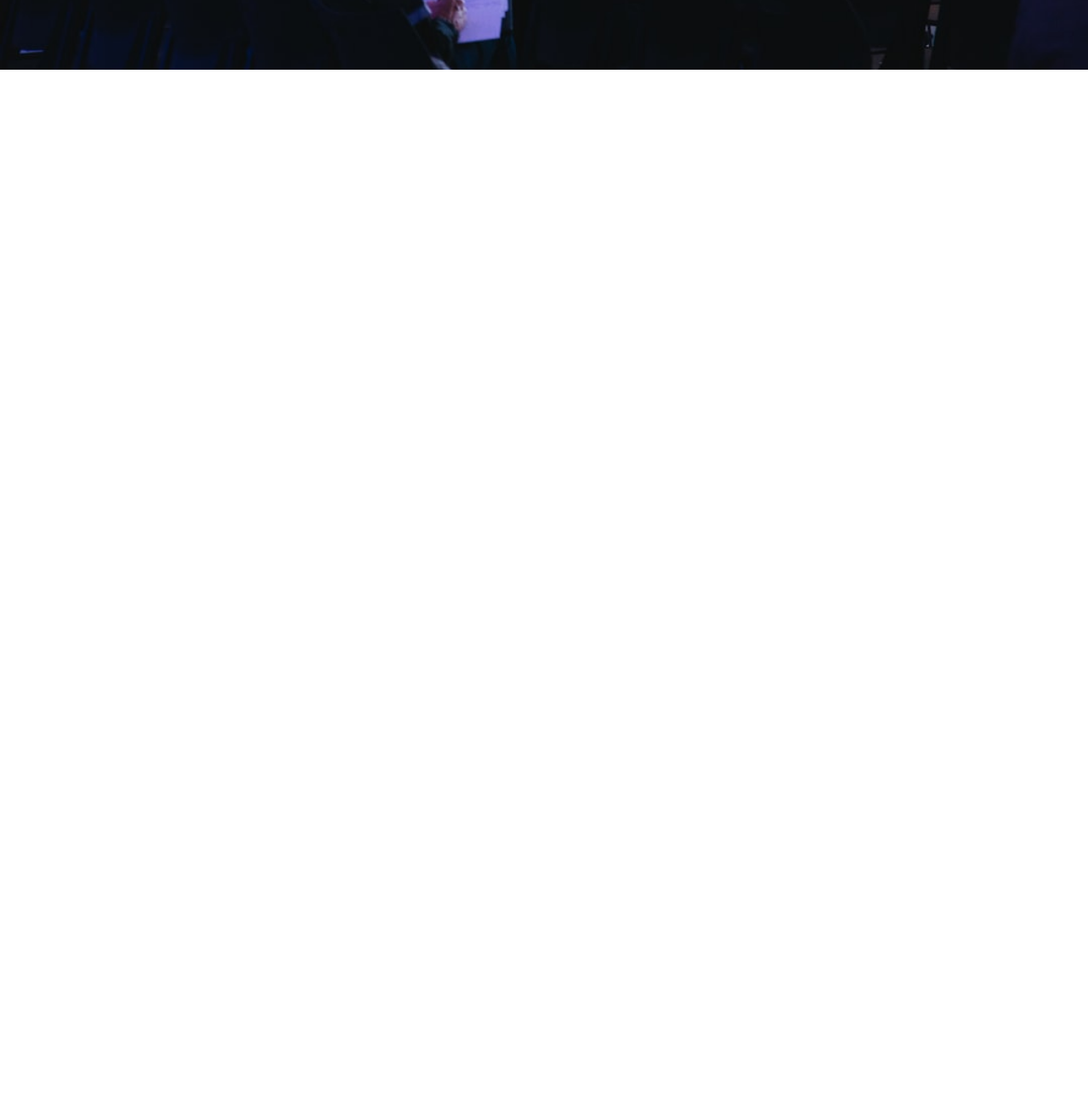
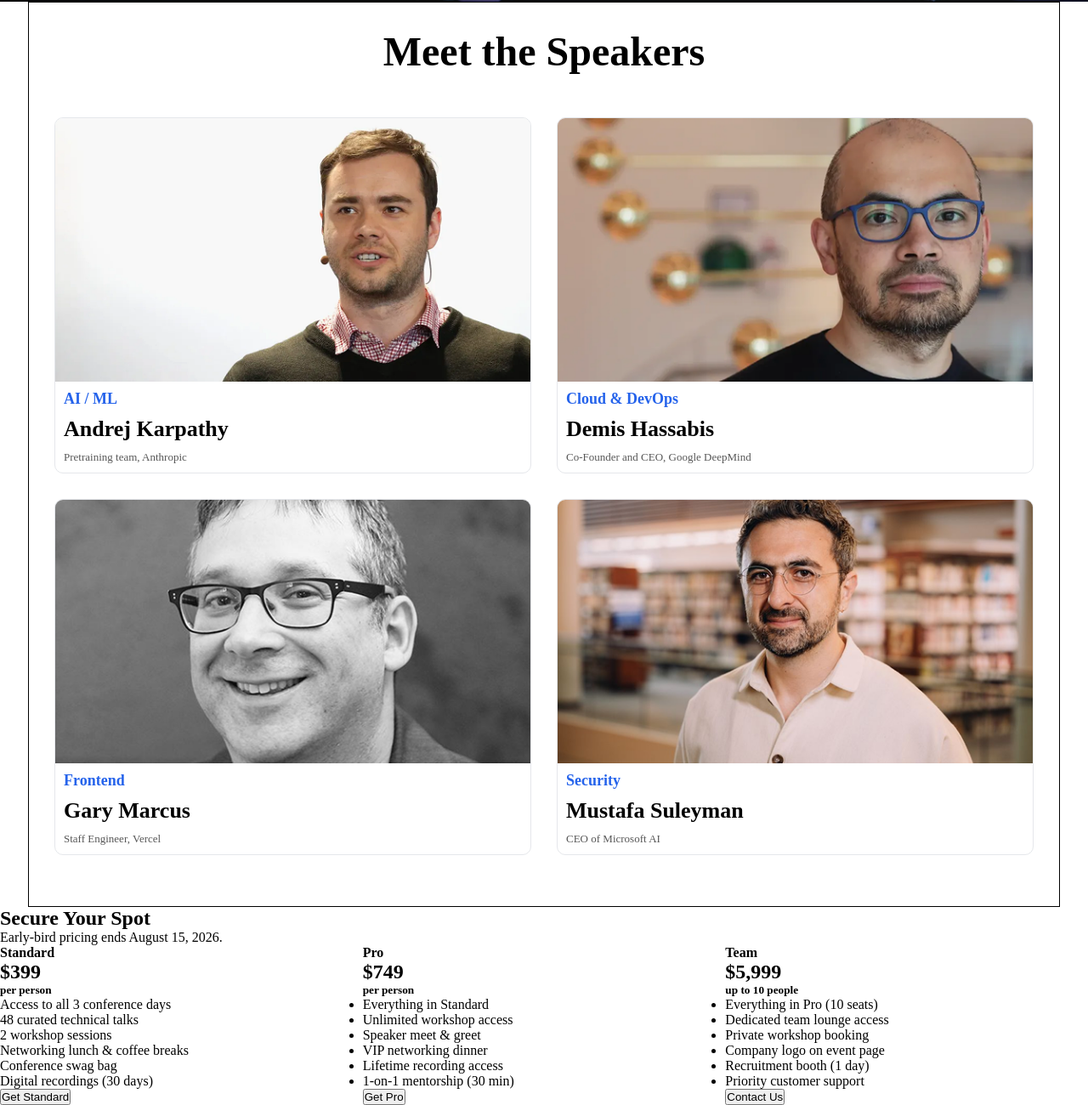
Before and after one commit to tanvirislam-444/assignment-1, a plain HTML site: page index.html in a window 1280 px wide. Shown: the part 786-2086 px from the top of the page at 85% size. Before the commit the page ends 868 px from the top, so only its background shows below. Drawn offline with Linux system fonts and the light colour scheme.

Commit message:
invited speakers section add and pricing card section start

```diff
--- a/index.html
+++ b/index.html
@@ -33,8 +33,90 @@
             <h1>Code. <em>Connect.</em> Create</h1>
             <p>Join 4,000+ engineers, founders, and builders at the premier developer conference of 2026. Three days of cutting-edge talks, hands-on workshops, and meaningful connections.</p>
             <button>Register Now</button>
-
         </div>
      </section>
+     <!-- invited speakers section start  -->
+     <section class="speakers">
+        <h1>Meet the Speakers</h1>
+        <div class="container-b">
+            <div class="box-e">
+                <div class="speaker-card">
+                    <img src="./B14-A01-DevConf-2026/assets/andrej.png" alt="none">
+                    <h5>AI / ML</h5>
+                    <h3>Andrej Karpathy</h3>
+                    <p>Pretraining team, Anthropic</p>
+                </div>
+                <div class="speaker-card">
+                    <img src="./B14-A01-DevConf-2026/assets/gary.png" alt="none">
+                    <h5>Frontend</h5>
+                    <h3>Gary Marcus</h3>
+                    <p>Staff Engineer, Vercel</p>
+                </div>
+                </div>
+                <div class="box-e">
+                 <div class="speaker-card">
+                    <img src="./B14-A01-DevConf-2026/assets/demis.png" alt="none">
+                    <h5>Cloud & DevOps</h5>
+                    <h3>Demis Hassabis</h3>
+                    <p>Co-Founder and CEO, Google DeepMind</p>
+                </div>
+                <div class="speaker-card">
+                    <img src="./B14-A01-DevConf-2026/assets/mustafa.png" alt="none">
+                    <h5>Security</h5>
+                    <h3>Mustafa Suleyman</h3>
+                    <p>CEO of Microsoft AI</p>
+                </div>
+                </div>
+        </div>
+     </section>
+     <!-- pricing card section start  -->
+      <section class="container-c">
+        <h1>Secure Your Spot</h1>
+        <p>Early-bird pricing ends August 15, 2026.</p>
+        <div class="all-box">
+        <div class="box-1">
+            <h4>Standard</h4>
+            <h2>$399</h2>
+            <h5>per person</h5>
+            <ul>
+                <li>Access to all 3 conference days</li>
+                <li>48 curated technical talks</li>
+                <li>2 workshop sessions</li>
+                <li>Networking lunch & coffee breaks</li>
+                <li>Conference swag bag</li>
+                <li>Digital recordings (30 days)</li>
+            </ul>
+            <button>Get Standard</button>
+        </div>
+        <div class="box-2">
+            <h4>Pro</h4>
+            <h2>$749</h2>
+            <h5>per person</h5>
+            <ul>
+                <li>Everything in Standard</li>
+                <li>Unlimited workshop access</li>
+                <li>Speaker meet & greet</li>
+                <li>VIP networking dinner</li>
+                <li>Lifetime recording access</li>
+                <li>1-on-1 mentorship (30 min)</li>
+            </ul>
+            <button>Get Pro</button>
+        </div>
+        <div class="box-3">
+            <h4>Team</h4>
+            <h2>$5,999</h2>
+            <h5>up to 10 people</h5>
+            <ul>
+                <li>Everything in Pro (10 seats)</li>
+                <li>Dedicated team lounge access</li>
+                <li>Private workshop booking</li>
+                <li>Company logo on event page</li>
+                <li>Recruitment booth (1 day)</li>
+                <li>Priority customer support</li>
+            </ul>
+            <button>Contact Us</button>
+        </div>
+        </div>
+      </section>
 </body>
 </html>
--- a/style.css
+++ b/style.css
@@ -31,11 +31,14 @@
 /* banner section start  */
 .banner{
     text-align: center;
-    background-image: url(./B14-A01-DevConf-2026/assets/banner.jpg);
+    background-image: linear-gradient(to right,
+rgba(0,0,0,0.9) 0%,
+rgba(0,0,0,0.6) 40%,
+transparent 100%), url('./B14-A01-DevConf-2026/assets/banner.jpg');
     background-size: cover;
     background-position: center;
     background-repeat: no-repeat;
-    height: 100vh;
+    height: 90vh;
     align-items: center;
     display: flex;
     justify-content: center;
@@ -54,6 +57,7 @@
     font-size: 20px;
     color: #e5e5e5;
     margin-bottom: 45px;
+    width: 610px;
 }
 .box-d button{
     padding: 10px 20px;
@@ -65,3 +69,62 @@
     border-radius: 5px;
     margin-top: 30%;
 }
+/* invited speakers section start  */
+.speakers{
+    width: 90%;
+    border: 1px solid black;
+    margin: 0px auto;
+    padding: 30px;
+}
+.speakers h1{
+    text-align: center;
+    font-size: 48px;
+    font-weight: 700;
+    margin-bottom: 50px;
+}
+
+.container-b{
+    display: grid;
+    grid-template-columns: repeat(2, 1fr);
+    gap: 30px;
+
+}
+
+.speaker-card{
+    background: #fff;
+    border: 1px solid #E5E7EB;
+    border-radius: 10px;
+    overflow: hidden;
+    margin-bottom: 30px;
+
+
+}
+.speaker-card img{
+    width: 100%;
+    height: 310px;
+    object-fit: cover;
+    display: block;
+
+}
+
+.speaker-card h5{
+    color: #2563EB;
+    font-size: 18px;
+    padding: 10px;
+}
+
+.speaker-card h3{
+    font-size: 26px;
+    padding-left: 10px;
+}
+
+.speaker-card p{
+    color: #575757;
+    font-size: 13px;
+    padding: 10px;
+}
+/* pricing card section start  */
+.container-c .all-box{
+    display: grid;
+    grid-template-columns: repeat(3, 1fr);
+}
```
